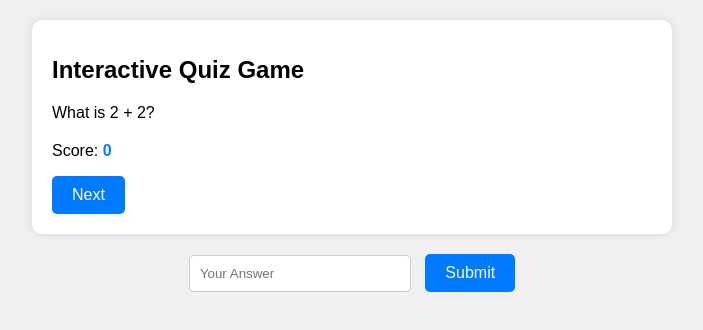
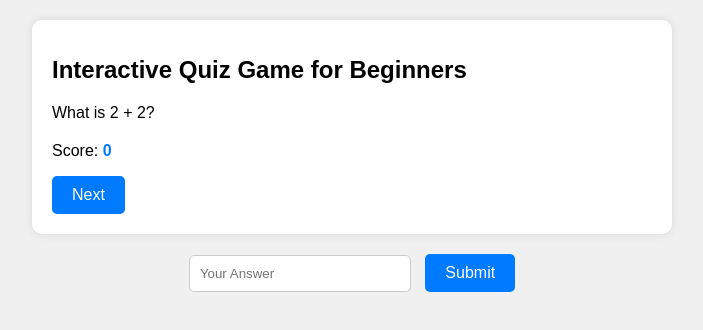
Before and after one commit to jamikeobi/Loral-Project, a plain HTML site: page index.html in a window 1280 px wide. Shown: the whole page, without its empty margins (288-991 px from the left). Drawn offline with Linux system fonts and the light colour scheme.

Commit message:
interactive quiz game header was changed

```diff
--- a/index.html
+++ b/index.html
@@ -36,7 +36,7 @@
   <body>
 
     <div class="container">
-        <h1>Interactive Quiz Game</h1>
+        <h1>Interactive Quiz Game for Beginners</h1>
         <div id="question-container">
             <p id="question">Question goes here</p>
             <form id="answer-form">
```
